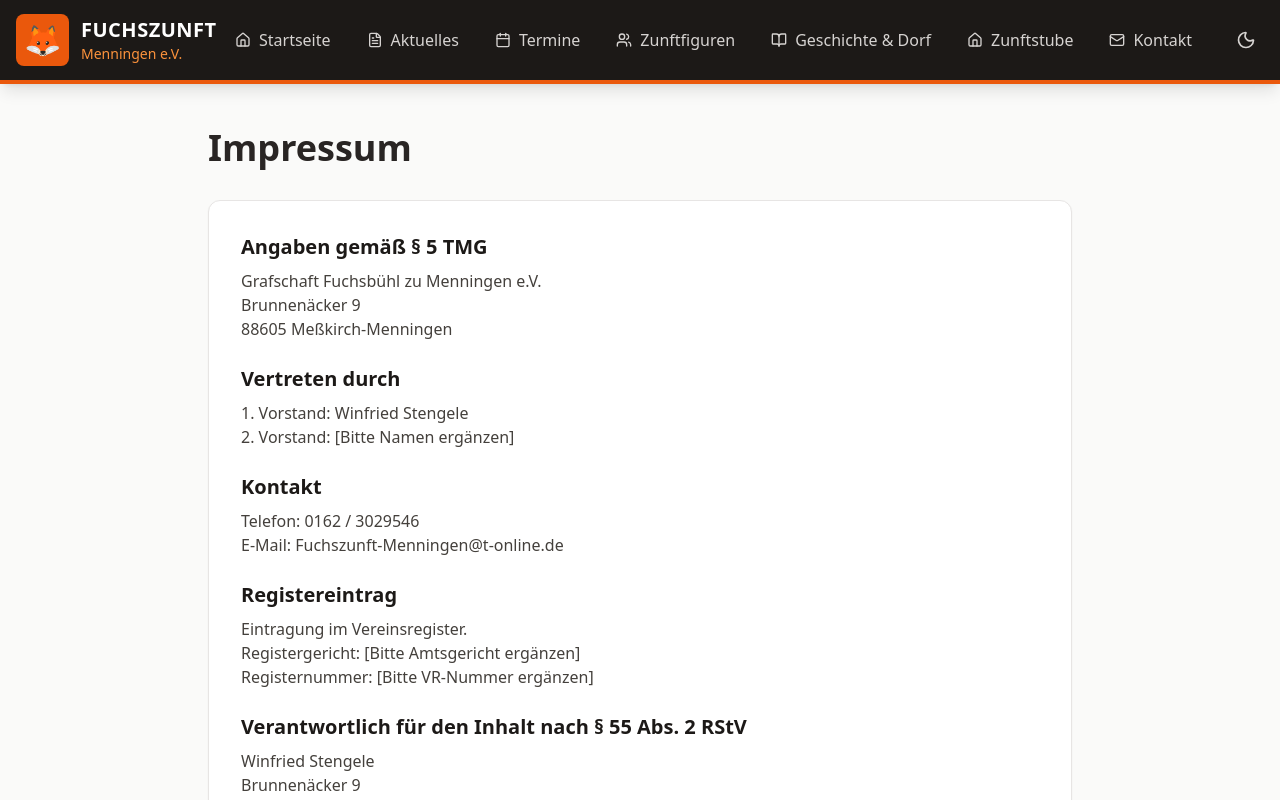
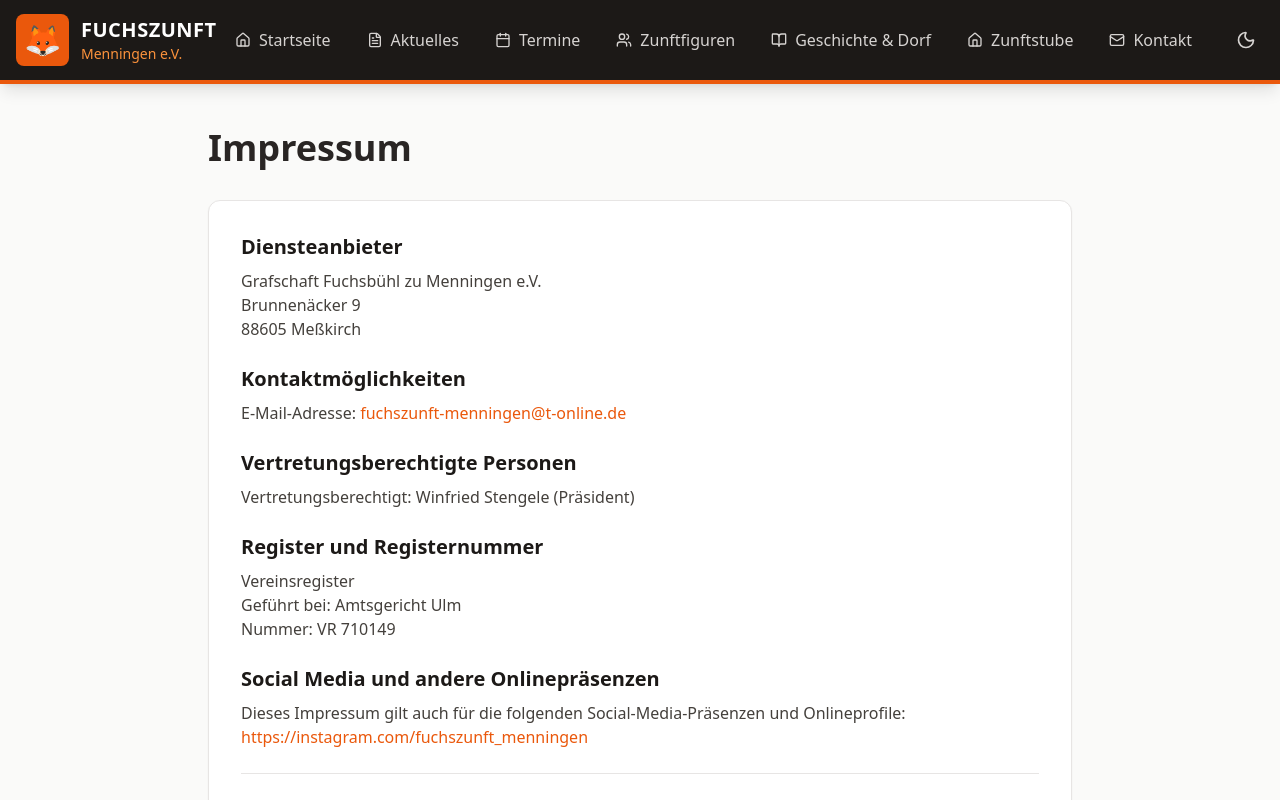
Before and after one commit to steju4/fuchszunft-menningen, a React (Vite) app: page / in a window 1280 px wide. Both pictures are taken after a click on the button "Impressum". Shown: the top 800 px of the page. Built offline with nearby package versions, Linux system fonts and the light colour scheme.

Commit message:
Enhance footer with GitHub link, update news articles, add event to schedule, and improve Impressum and Kontakt sections

```diff
--- a/src/components/Footer.jsx
+++ b/src/components/Footer.jsx
@@ -1,5 +1,5 @@
 import React from 'react';
-import { Mail } from 'lucide-react';
+import { Mail, Github } from 'lucide-react';
 import Instagram from './Instagram';
 
 const Footer = ({ setActiveTab }) => {
@@ -12,7 +12,7 @@ const Footer = ({ setActiveTab }) => {
         </div>
         <div className="flex flex-wrap justify-center gap-6 text-sm mb-8 uppercase tracking-wider font-medium">
           <button onClick={() => setActiveTab('impressum')} className="hover:text-white transition-colors">Impressum</button>
-          <button onClick={() => setActiveTab('datenschutz')} className="hover:text-white transition-colors">Datenschutz</button>
+          <a href="https://github.com/steju4/fuchszunft-menningen" target="_blank" rel="noopener noreferrer" className="hover:text-white transition-colors">GitHub</a>
           <a href="http://www.narrenvereinigung-hegau-bodensee.de/" target="_blank" rel="noopener noreferrer" className="hover:text-white transition-colors">NV Hegau-Bodensee</a>
         </div>
         <p className="text-xs text-stone-600 dark:text-stone-700">
--- a/src/data/termineData.js
+++ b/src/data/termineData.js
@@ -3,6 +3,7 @@ export const termine = [
   { datum: '30.01.', jahr: '2026', zeit: 'Abends', wtag: 'FR', titel: 'Nachtumzug Bichtlingen', ort: 'Bichtlingen', highlight: true },
   { datum: '01.02.', jahr: '2026', zeit: 'Tagsüber', wtag: 'SO', titel: 'Umzug Bichtlingen', ort: 'Bichtlingen', highlight: false, desc: 'Anfahrt mit Biberbahn' },
   { datum: '08.02.', jahr: '2026', zeit: 'Tagsüber', wtag: 'SO', titel: 'Narrentreffen Oberkirch', ort: 'Oberkirch', highlight: true },
+  { datum: '09.02.', jahr: '2026', zeit: 'Abends', wtag: 'MO', titel: 'Käsfest', ort: 'Zunftstube', highlight: false },
   { datum: '12.02.', jahr: '2026', zeit: '06:00', wtag: 'DO', titel: 'Schmotziger Dunschdig', ort: 'Menningen', highlight: true, desc: 'Wecken, Befreiung KiGa, Narrenbaumstellen (14 Uhr), Kinderfasnet im Gemeindesaal, Hemdglonker (19 Uhr)' },
   { datum: '14.02.', jahr: '2026', zeit: '19:33', wtag: 'SA', titel: 'Bürgerball', ort: 'Gemeindesaal', highlight: true, desc: 'Großes Programm der Menninger Vereine' },
   { datum: '17.02.', jahr: '2026', zeit: 'Tagsüber', wtag: 'DI', titel: 'Umzug Krauchenwies', ort: 'Krauchenwies', highlight: false },
--- a/src/sections/ImpressumSection.jsx
+++ b/src/sections/ImpressumSection.jsx
@@ -5,54 +5,46 @@ const ImpressumSection = () => (
     <h2 className="text-4xl font-bold text-stone-800 dark:text-stone-100 mb-8">Impressum</h2>
     <div className="bg-white dark:bg-stone-800 p-8 rounded-xl shadow-sm border border-stone-200 dark:border-stone-700 text-stone-700 dark:text-stone-300 space-y-6">
       <div>
-        <h3 className="text-xl font-bold text-stone-900 dark:text-stone-100 mb-2">Angaben gemäß § 5 TMG</h3>
-        <p>
-          Grafschaft Fuchsbühl zu Menningen e.V.<br />
-          Brunnenäcker 9<br />
-          88605 Meßkirch-Menningen
-        </p>
+        <h3 className="text-xl font-bold text-stone-900 dark:text-stone-100 mb-2" id="m46">Diensteanbieter</h3>
+        <p>Grafschaft Fuchsbühl zu Menningen e.V.</p>
+        <p>Brunnenäcker 9</p>
+        <p>88605 Meßkirch</p>
       </div>
 
       <div>
-        <h3 className="text-xl font-bold text-stone-900 dark:text-stone-100 mb-2">Vertreten durch</h3>
-        <p>
-          1. Vorstand: Winfried Stengele<br />
-          2. Vorstand: [Bitte Namen ergänzen]<br />
-        </p>
+        <h3 className="text-xl font-bold text-stone-900 dark:text-stone-100 mb-2" id="m56">Kontaktmöglichkeiten</h3>
+        <p>E-Mail-Adresse: <a href="mailto:fuchszunft-menningen@t-online.de" className="text-orange-600 hover:text-orange-700 dark:text-orange-400 dark:hover:text-orange-300">fuchszunft-menningen@t-online.de</a></p>
       </div>
 
       <div>
-        <h3 className="text-xl font-bold text-stone-900 dark:text-stone-100 mb-2">Kontakt</h3>
-        <p>
-          Telefon: 0162 / 3029546<br />
-          E-Mail: Fuchszunft-Menningen@t-online.de
-        </p>
+        <h3 className="text-xl font-bold text-stone-900 dark:text-stone-100 mb-2" id="m153">Vertretungsberechtigte Personen</h3>
+        <p>Vertretungsberechtigt: Winfried Stengele (Präsident)</p>
       </div>
 
       <div>
-        <h3 className="text-xl font-bold text-stone-900 dark:text-stone-100 mb-2">Registereintrag</h3>
-        <p>
-          Eintragung im Vereinsregister.<br />
-          Registergericht: [Bitte Amtsgericht ergänzen]<br />
-          Registernummer: [Bitte VR-Nummer ergänzen]
-        </p>
+        <h3 className="text-xl font-bold text-stone-900 dark:text-stone-100 mb-2" id="m151">Register und Registernummer</h3>
+        <p>Vereinsregister</p>
+        <p>Geführt bei: Amtsgericht Ulm</p>
+        <p>Nummer: VR 710149</p>
       </div>
 
       <div>
-        <h3 className="text-xl font-bold text-stone-900 dark:text-stone-100 mb-2">Verantwortlich für den Inhalt nach § 55 Abs. 2 RStV</h3>
-        <p>
-          Winfried Stengele<br />
-          Brunnenäcker 9<br />
-          88605 Meßkirch-Menningen
-        </p>
+        <h3 className="text-xl font-bold text-stone-900 dark:text-stone-100 mb-2" id="m172">Social Media und andere Onlinepräsenzen</h3>
+        <p>Dieses Impressum gilt auch für die folgenden Social-Media-Präsenzen und Onlineprofile: </p>
+        <p><a href="https://instagram.com/fuchszunft_menningen" target="_blank" rel="noreferrer" className="text-orange-600 hover:text-orange-700 dark:text-orange-400 dark:hover:text-orange-300">https://instagram.com/fuchszunft_menningen</a></p>
       </div>
 
       <div className="pt-6 border-t border-stone-200 dark:border-stone-700">
-        <h3 className="text-xl font-bold text-stone-900 dark:text-stone-100 mb-2">Haftungsausschluss (Disclaimer)</h3>
-        <p className="mb-4"><strong>Haftung für Inhalte</strong><br/>Als Diensteanbieter sind wir gemäß § 7 Abs.1 TMG für eigene Inhalte auf diesen Seiten nach den allgemeinen Gesetzen verantwortlich. Nach §§ 8 bis 10 TMG sind wir als Diensteanbieter jedoch nicht verpflichtet, übermittelte oder gespeicherte fremde Informationen zu überwachen oder nach Umständen zu forschen, die auf eine rechtswidrige Tätigkeit hinweisen.</p>
-        <p className="mb-4"><strong>Haftung für Links</strong><br/>Unser Angebot enthält Links zu externen Webseiten Dritter, auf deren Inhalte wir keinen Einfluss haben. Deshalb können wir für diese fremden Inhalte auch keine Gewähr übernehmen. Für die Inhalte der verlinkten Seiten ist stets der jeweilige Anbieter oder Betreiber der Seiten verantwortlich.</p>
-        <p><strong>Urheberrecht</strong><br/>Die durch die Seitenbetreiber erstellten Inhalte und Werke auf diesen Seiten unterliegen dem deutschen Urheberrecht. Die Vervielfältigung, Bearbeitung, Verbreitung und jede Art der Verwertung außerhalb der Grenzen des Urheberrechtes bedürfen der schriftlichen Zustimmung des jeweiligen Autors bzw. Erstellers.</p>
+        <h3 className="text-xl font-bold text-stone-900 dark:text-stone-100 mb-2" id="m65">Haftungs- und Schutzrechtshinweise</h3>
+        <p className="mb-4"><strong>Haftungsausschluss:</strong> Die Inhalte dieses Onlineangebotes wurden sorgfältig und nach unserem aktuellen Kenntnisstand erstellt, dienen jedoch nur der Information und entfalten keine rechtlich bindende Wirkung, sofern es sich nicht um gesetzlich verpflichtende Informationen (z.&nbsp;B. das Impressum, die Datenschutzerklärung, AGB oder verpflichtende Belehrungen von Verbrauchern) handelt. Wir behalten uns vor, die Inhalte vollständig oder teilweise zu ändern oder zu löschen, soweit vertragliche Verpflichtungen unberührt bleiben. Alle Angebote sind freibleibend und unverbindlich.</p>
+        <p className="mb-4"><strong>Links auf fremde Webseiten:</strong> Die Inhalte fremder Webseiten, auf die wir direkt oder indirekt verweisen, liegen außerhalb unseres Verantwortungsbereiches und wir machen sie uns nicht zu Eigen. Für alle Inhalte und Nachteile, die aus der Nutzung der in den verlinkten Webseiten aufrufbaren Informationen entstehen, übernehmen wir keine Verantwortung.</p>
+        <p className="mb-4"><strong>Urheberrechte und Markenrechte:</strong> Alle auf dieser Website dargestellten Inhalte, wie Texte, Fotografien, Grafiken, Marken und Warenzeichen sind durch die jeweiligen Schutzrechte (Urheberrechte, Markenrechte) geschützt. Die Verwendung, Vervielfältigung usw. unterliegen unseren Rechten oder den Rechten der jeweiligen Urheber bzw. Rechteinhaber.</p>
+        <p><strong>Hinweise auf Rechtsverstöße:</strong> Sollten Sie innerhalb unseres Internetauftritts Rechtsverstöße bemerken, bitten wir Sie uns auf diese hinzuweisen. Wir werden rechtswidrige Inhalte und Links nach Kenntnisnahme unverzüglich entfernen.</p>
       </div>
+
+      <p className="text-sm text-stone-500 dark:text-stone-400 mt-8">
+        <a href="https://datenschutz-generator.de/" title="Rechtstext von Dr. Schwenke - für weitere Informationen bitte anklicken." target="_blank" rel="noopener noreferrer nofollow" className="hover:underline">Erstellt mit kostenlosem Datenschutz-Generator.de von Dr. Thomas Schwenke</a>
+      </p>
     </div>
   </div>
 );
```
Also changed, not shown: src/data/newsData.js (+1 -28 lines), src/sections/KontaktSection.jsx (+29 -19 lines).
